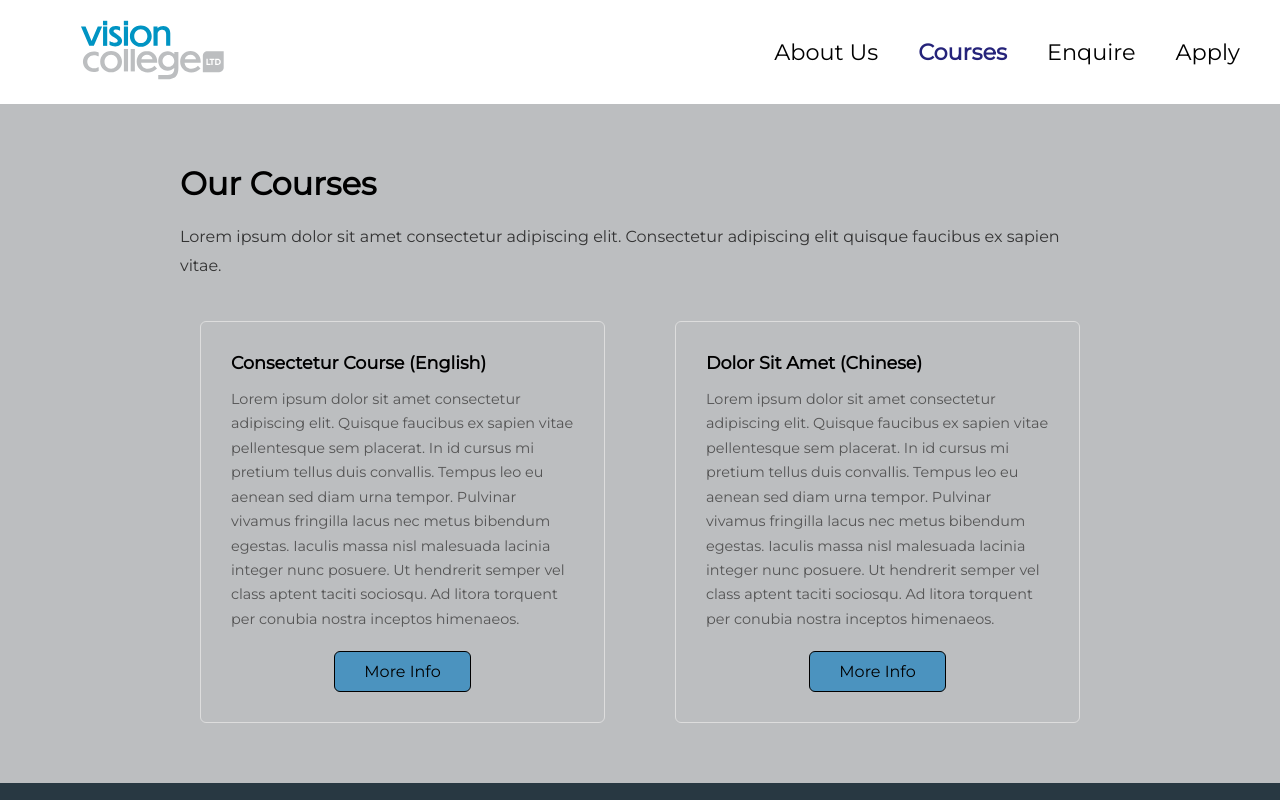
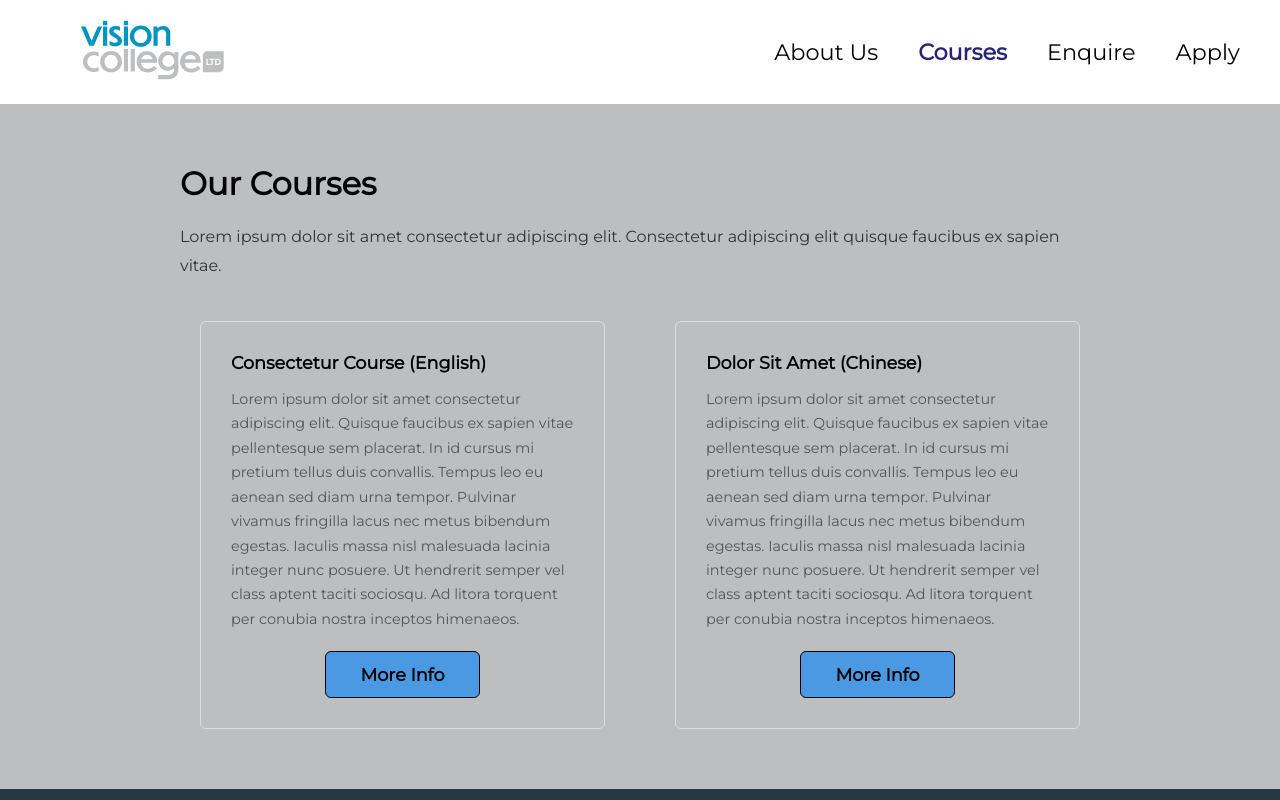
Before and after one commit to finnhagard/AS91907, a React app in the folder frontend/: page /courses in a window 1280 px wide. Shown: the top 800 px of the page. Built offline with nearby package versions, Linux system fonts and the light colour scheme; the HTML template or start-up script is replaced by a standard one.

Commit message:
fix: made buttons look better

```diff
--- a/frontend/src/content/CoursePages.css
+++ b/frontend/src/content/CoursePages.css
@@ -9,6 +9,17 @@
     margin: 0 auto;
     padding: 60px 40px;
     font-family: 'Montserrat', sans-serif;
+}
+
+.lang_course_content button {
+    padding: 6px 16px;
+    margin-bottom: 15px;
+    color: #333;
+    background-color: #4a99e2;
+    border-radius: 5px;
+    border: solid 1.5px;
+    font-family: 'Montserrat', sans-serif;
+    font-size: 14px;
 }
 
 .lang_course_content h1 {
--- a/frontend/src/content/Courses.css
+++ b/frontend/src/content/Courses.css
@@ -53,14 +53,14 @@
 }
 
 .course_card button {
-    padding: 10px 20px;
+    padding: 12px 20px;
     display: block;
     margin: 20px auto;
-    width: 40%;
+    width: 45%;
     border: 1.5px solid;
     border-radius: 6px;
-    background-color: #4b93bf;
+    background-color: #4a99e2;
     font-family: 'Montserrat', sans-serif;
-    font-size: 1rem;
-    font-weight: 560;
+    font-size: 1.1rem;
+    font-weight: 600;
 }
```
